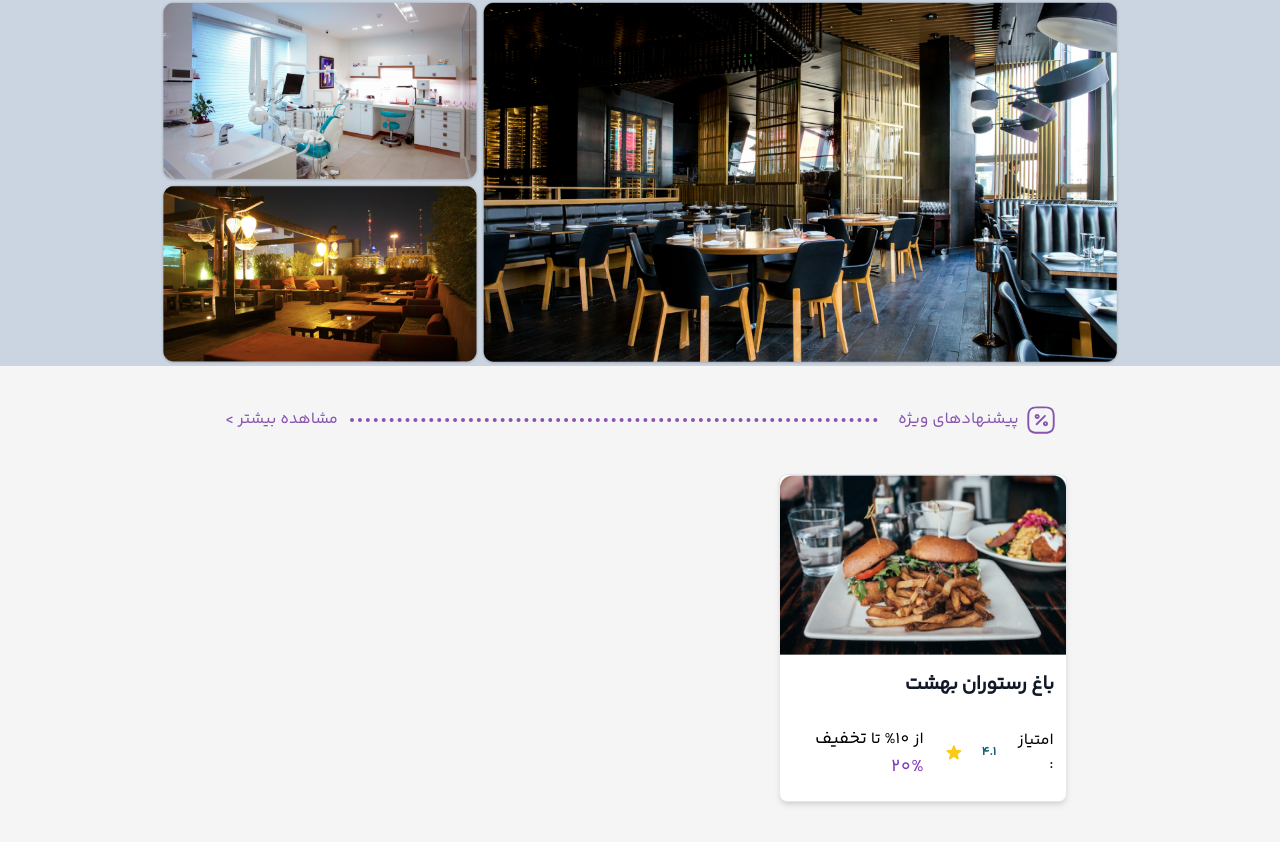
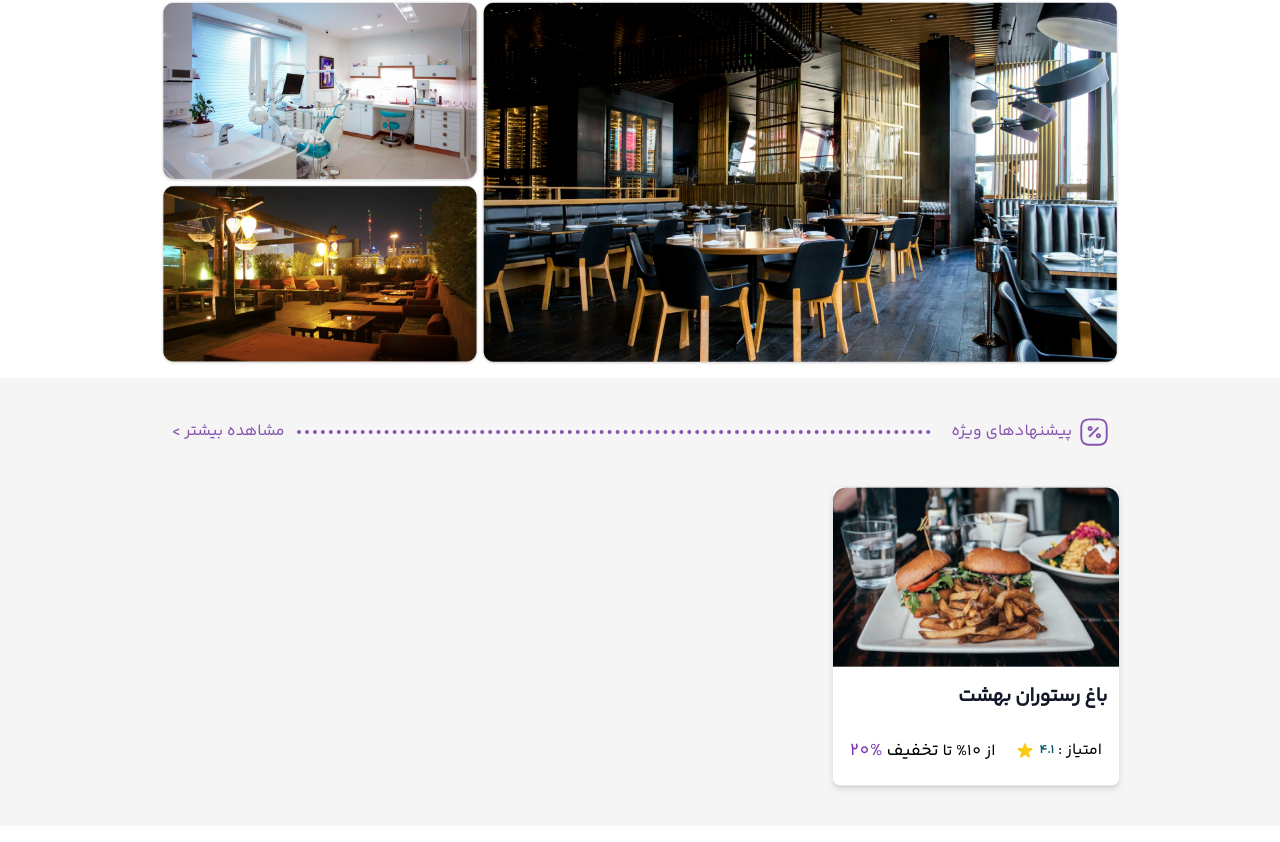
Before and after one commit to mohammad1382217/Aran-Asayesh, a React (Vite) app: page /Home in a window 1280 px wide. Shown: the part 293-1135 px from the top of the page. Built offline with nearby package versions, Linux system fonts and the light colour scheme.

Commit message:
add box post  in home

```diff
--- a/app/Home/page.tsx
+++ b/app/Home/page.tsx
@@ -10,7 +10,7 @@ import "./style.css";
 
 const Home: React.FC = () => {
   return (
-    <div className="flex flex-col w-[100vw] mt-40 justify-center bg-slate-300">
+    <div className="flex flex-col w-[100vw] mt-40 justify-center ">
       <div className="  flex justify-center">
         <img src={ImageHomeHeaderRight} className="w-2/4 rounded-t-lg" alt="" />
         <div className="flex flex-col w-1/4">
@@ -26,8 +26,8 @@ const Home: React.FC = () => {
           />
         </div>
       </div>
-      <div className="bg-[#F5F5F5]  flex justify-center">
-        <div className="mt-10 w-8/12">
+      <div className="bg-[#F5F5F5] w-[100vw] mt-3  flex justify-center">
+        <div className="mt-10 w-9/12">
           <LineSpace
             color={`#8754AF`}
             text={"پیشنهادهای ویژه"}
@@ -44,10 +44,10 @@ const Home: React.FC = () => {
                 باغ رستوران بهشت
               </h5>
             </a>
-            <div className="mb-5 mt-2.5 mr-3 flex items-center">
+            <div className="mb-5 mt-2.5  flex items-center justify-center">
               <p>امتیاز :</p>
 
-              <span className="ml-2 mr-1 rounded  px-2.5 py-0.5 text-xs font-semibold text-cyan-800 dark:bg-cyan-200 dark:text-cyan-800">
+              <span className="ml-1 mr-1  text-xs font-semibold text-cyan-800 dark:bg-cyan-200 dark:text-cyan-800">
                 4.1
               </span>
               <svg
--- a/app/Home/style.css
+++ b/app/Home/style.css
@@ -1,3 +1,9 @@
 .card  div {
-    padding: 0 !important;
+    padding: 0  ;
 }
+.container{
+    display: flex;
+    justify-content: center;
+    flex-direction: column;
+    align-items: center;
+}
```
